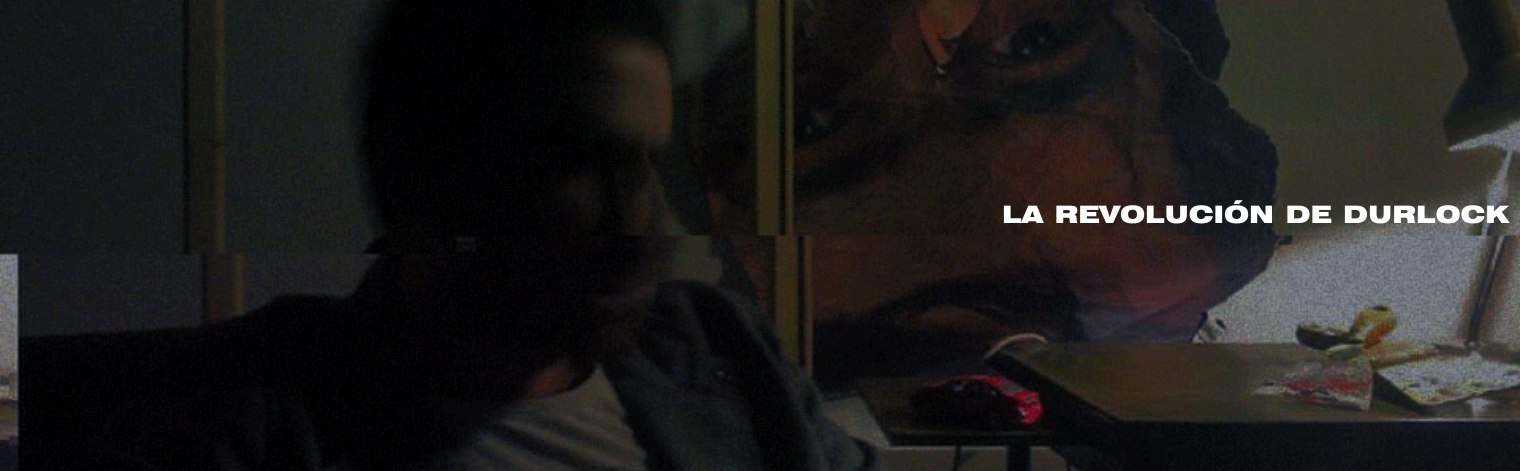
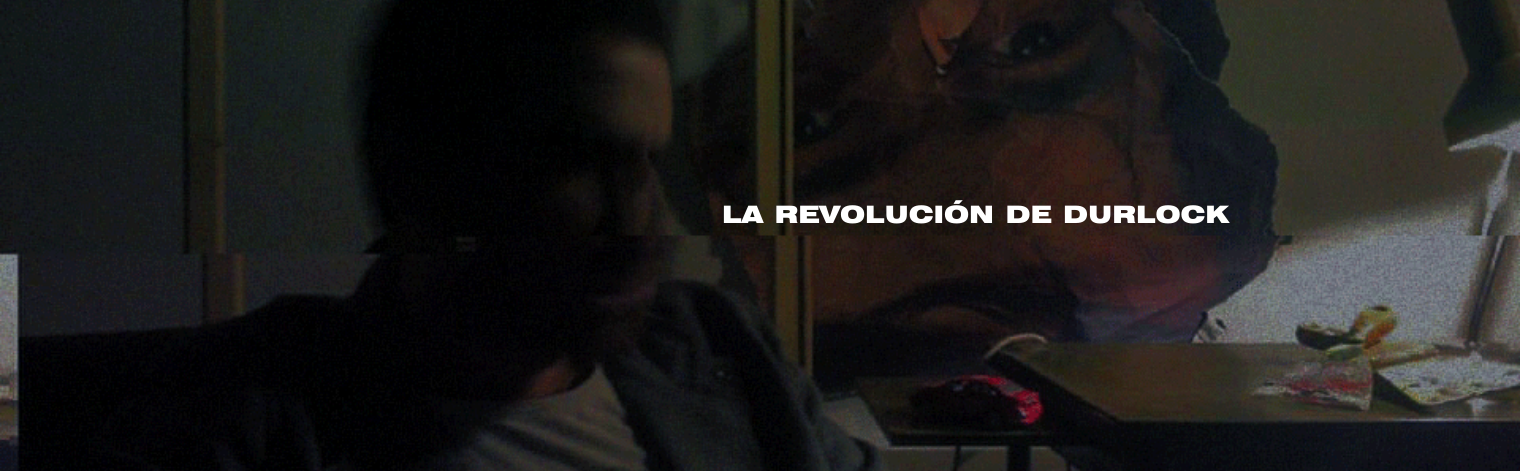
Before and after one commit to diegoduncan21/matta, a Django app: page / in a window 1520 px wide. Shown: the part 193-664 px from the top of the page. Run offline with Django 3.2, Linux system fonts and the light colour scheme; parts of the project's set-up code (start-up, migrations or seed data) failed here and were passed over; some libraries are stand-ins or nearby versions.

Commit message:
keep testing

```diff
--- a/matta/static/css/project.css
+++ b/matta/static/css/project.css
@@ -63,7 +63,7 @@ body {
 #home{
   position: absolute;
   top: 390px;
-  left: 990px;
+  left: 710px;
   width: 509px;
   font-family: swissblack;
   font-size: 24px;
```
